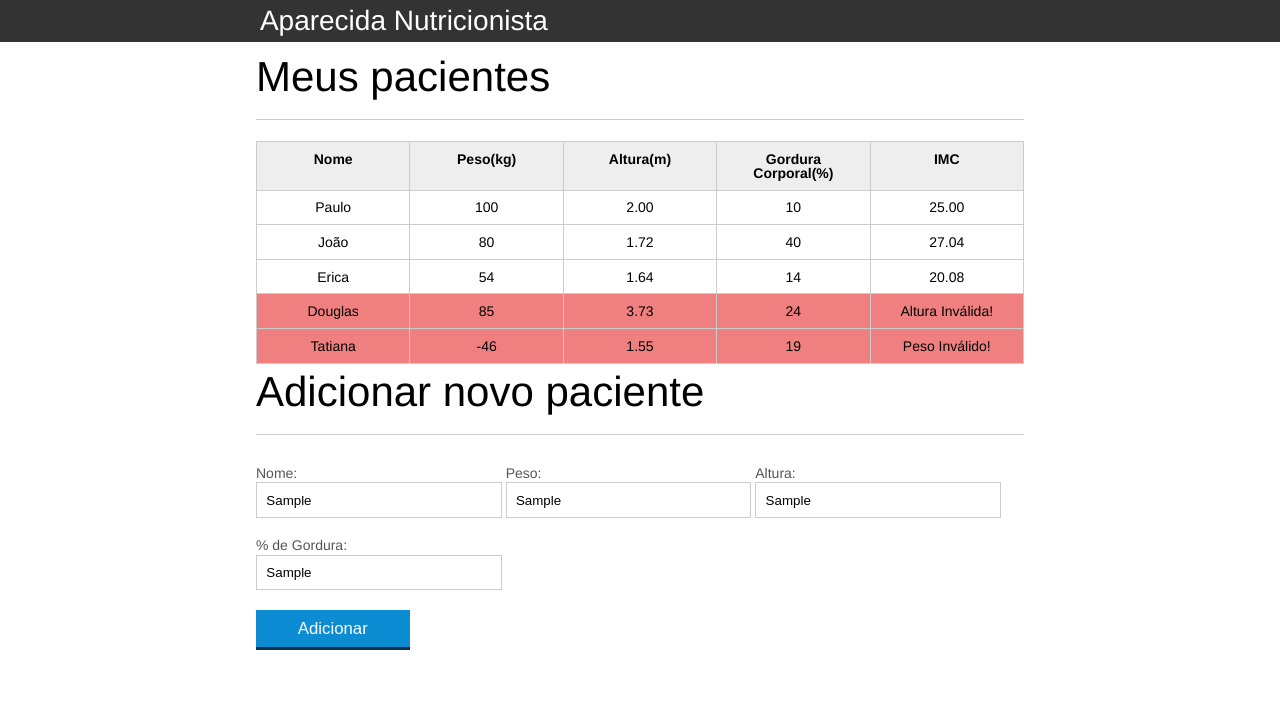
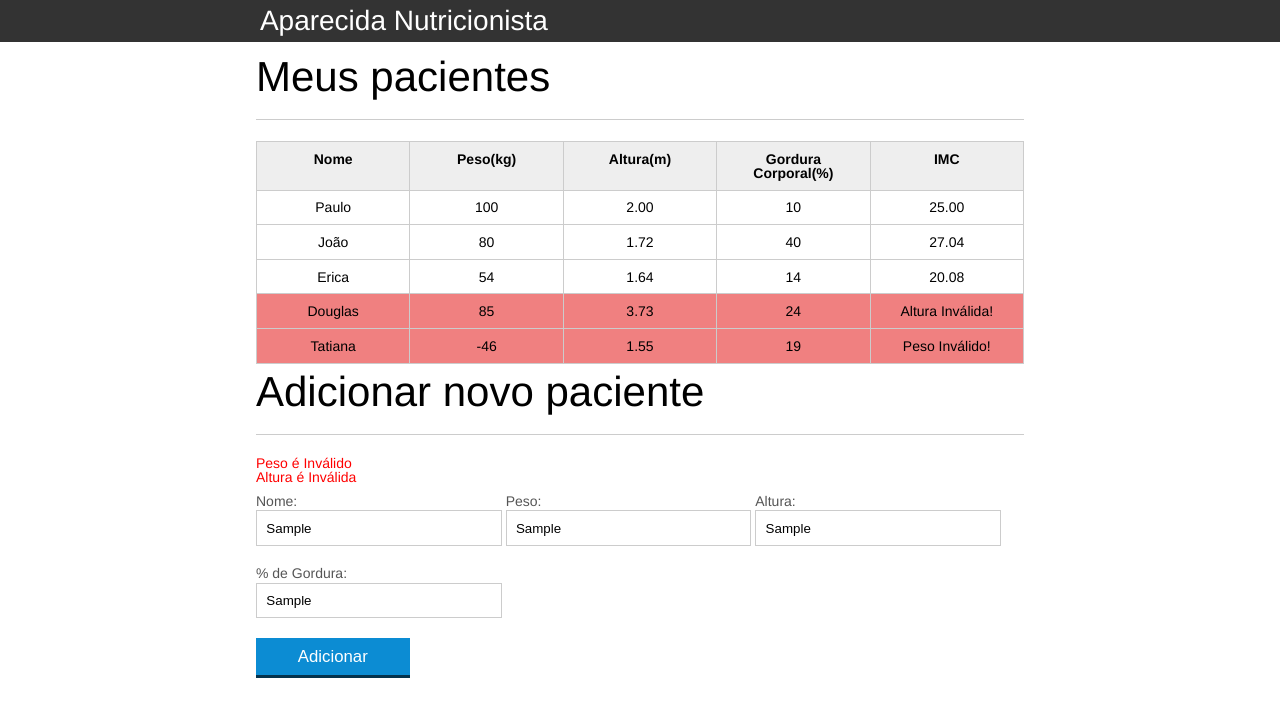
Before and after one commit to SilvanaMenezes/Formacao-Oracle-One, a plain HTML site: page javascript/index.html in a window 1280 px wide. Both pictures are taken after typing "Sample", "Sample", "Sample", "Sample" into the empty fields and a click on the button "Adicionar". Drawn offline with Linux system fonts and the light colour scheme.

Commit message:
validando o restante dos campos

```diff
--- a/javascript/css/index.css
+++ b/javascript/css/index.css
@@ -135,3 +135,6 @@ button[disabled=disabled], button:disabled {
 .paciente-invalido{
 	background-color: lightcoral;
 }
+#mensagens-erro{
+	color: red;
+}
--- a/javascript/index.html
+++ b/javascript/index.html
@@ -73,6 +73,8 @@
 		</main>
 		<section class="container">
 			<h2 id="titulo-form">Adicionar novo paciente</h2>
+			<ul id = "mensagens-erro">
+			</ul>
 			<form id="form-adiciona">
 				<div class="grupo">
 						<label for="nome">Nome:</label>
--- a/javascript/js/form.js
+++ b/javascript/js/form.js
@@ -9,9 +9,12 @@ botaoAdicionar.addEventListener("click", function(event){
   //CRIA A TR E A TD DO PACIENTE
   var pacienteTr = montaTr(paciente);
 
-  if(!validaPaciente(paciente)){
-    console.log("Paciente inválido");
-    return
+  var erros = validaPaciente(paciente);
+  console.log(erros);
+
+  if(erros.length > 0){
+    exibeMensagensDeErro(erros);
+    return;
   }
 
   //ADICIONANDO O PACIENTE NA TABELA
@@ -19,7 +22,21 @@ botaoAdicionar.addEventListener("click", function(event){
   tabela.appendChild(pacienteTr);
   form.reset();
 
+  var mensagensErro = document.querySelector("#mensagens-erro");
+  mensagensErro.innerHTML = "";
+
 });
+
+function exibeMensagensDeErro(erros){
+  var ul = document.querySelector("#mensagens-erro");
+  ul.innerHTML = "";
+
+  erros.forEach(function(erro){
+    var li = document.createElement("li");
+    li.textContent = erro;
+    ul.appendChild(li);
+  });
+}
 
 function obtemPacienteDoFormulario (form){
   var paciente = {
@@ -54,9 +71,27 @@ function montaTd(dado,classe){
 }
 
 function validaPaciente(paciente){
-  if(validaPeso(paciente.peso)){
-    return true;
-  }else{
-    return false;
+  var erros = [];
+
+  if(paciente.nome.length == 0){
+    erros.push("O nome não pode ser em branco")
   }
+  if(!validaPeso(paciente.peso)){
+     erros.push("Peso é Inválido");
+  }
+  if(!validaAltura(paciente.altura)){
+     erros.push("Altura é Inválida");
+  }
+  if(paciente.gordura.length == 0){
+    erros.push("A gordura não pode ser em branco");
+  }
+  if(paciente.peso.length == 0){
+    erros.push("O peso não pode ser em branco");
+  }
+  if(paciente.altura.length == 0){
+    erros.push("A altura não pode ser em branco");
+  }
+
+
+  return erros;
 }
```
